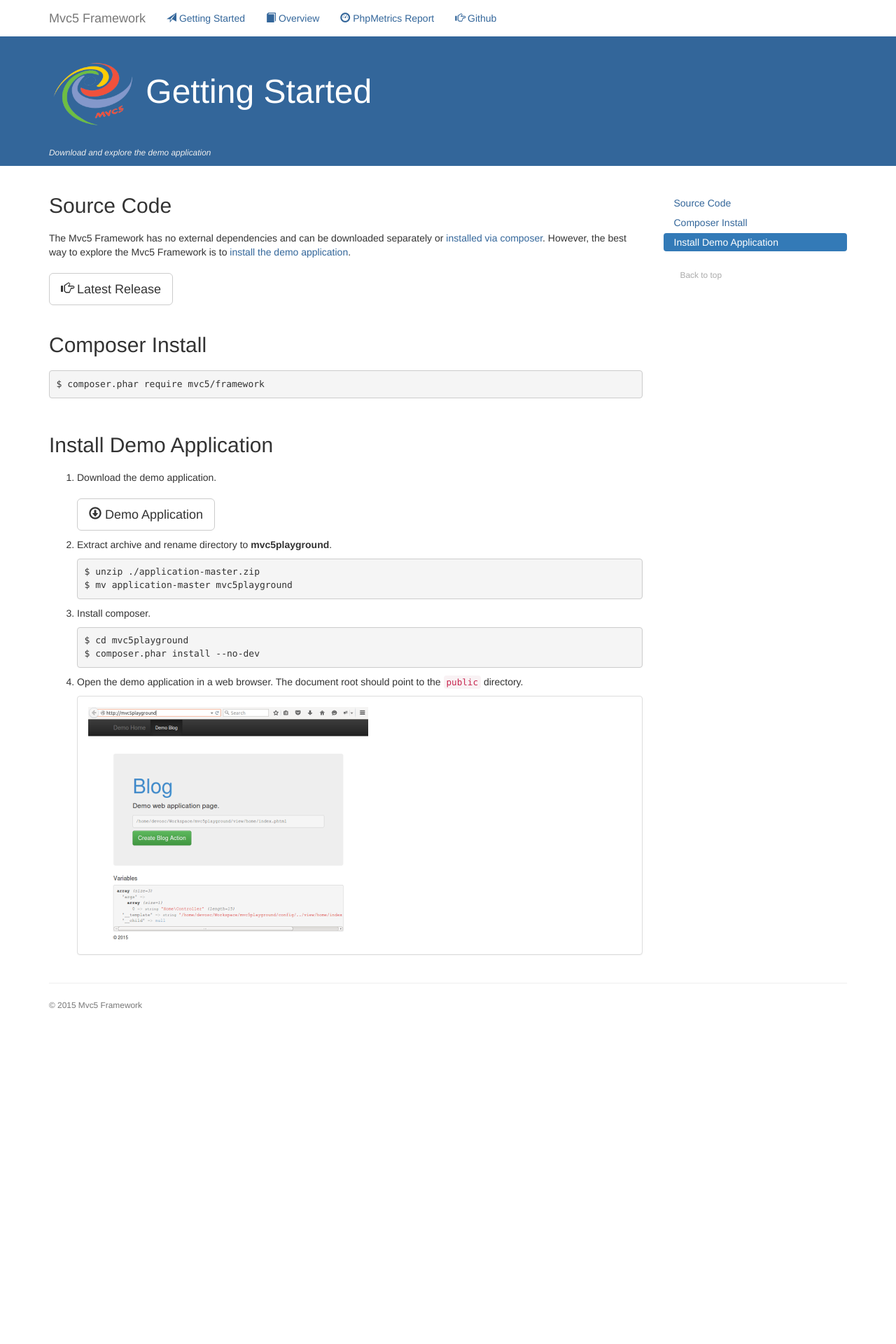
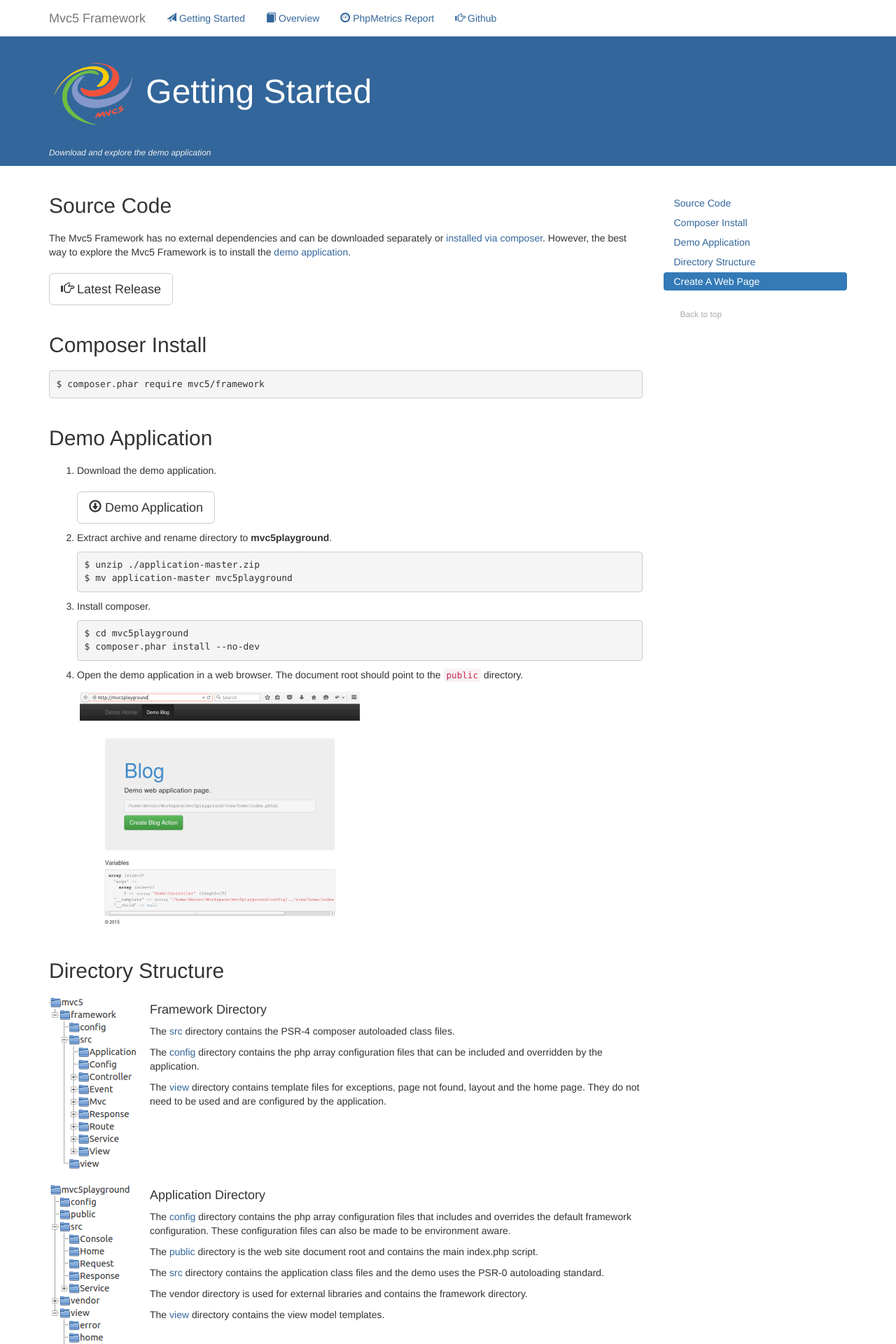
Before and after one commit to mvc5/mvc5.github.io, a Jekyll site: the page built from getting-started/index.md, in a window 1280 px wide. Shown: the top 1920 px of the page at 70% size. Built offline with Jekyll 4.4.1, drawn with Linux system fonts in a browser that asks for light colours; nearby versions of some CDN libraries; before the commit the page ends 1470 px from its top, so only the background shows below that; some of the changed text lies outside the part shown.

Commit message:
directory structure and create web page

```diff
--- /dev/null
+++ b/getting-started/composer-install.md
@@ -0,0 +1,2 @@
+## Composer Install
+<pre><code>$ composer.phar require mvc5/framework</code></pre>
--- /dev/null
+++ b/getting-started/create-a-web-page.md
@@ -0,0 +1,78 @@
+## Create A Web Page
+<p class="text-info">Copy and paste the example code into each new file.</p>
+<p style="margin-top:25px;"><a id="view-model"></a><b>1.</b> Create a new view model file in the <a href="https://github.com/mvc5/application/tree/master/src/Home">src/Home</a> directory named <a href="https://github.com/mvc5/application/tree/master/src/Home/Model.php">Model.php</a>.</p>
+<pre style="line-height:1"><code><?php
+
+namespace Home;
+
+use Mvc5\View\Model\Base;
+use Mvc5\View\Model\Plugin;
+use Mvc5\View\Model\ViewModel;
+use Mvc5\View\ViewPlugin;
+
+class Model
+    implements Plugin, ViewModel
+{
+    /**
+     *
+     */
+    use Base;
+    use ViewPlugin;
+
+    /**
+     *
+     */
+    const TEMPLATE_NAME = __DIR__ . '/../../view/home/index.phtml';
+}</code></pre>
+<p>The constant <code>TEMPLATE_NAME</code> can be used as the name or file path of the view model's associated template and it is assigned to the template variable within the <a href="https://github.com/mvc5/framework/blob/master/src/View/Model/Base.php#L21">constructor</a> when no <a href="https://github.com/mvc5/framework/blob/master/src/View/Model/Base.php#L21">constructor</a> argument is given. The template name or path can also be set with the <a href="https://github.com/mvc5/framework/blob/master/src/View/Model/Base.php#L66">template</a> method. Read more about <a href="/overview/#view-model-plugins">view model plugins</a>.</p>
+<p style="margin-top:25px;"><a id="controller"></a><b>2.</b> Create a new controller file in the <a href="https://github.com/mvc5/application/tree/master/src/Home">src/Home</a> directory named <a href="https://github.com/mvc5/application/blob/master/src/Home/Controller.php">Controller.php</a>.</p>
+<pre style="line-height:1"><code><?php
+
+namespace Home;
+
+class Controller
+{
+    /**
+     * @var Model
+     */
+    protected $model;
+
+    /**
+     * @param Model $model
+     */
+    public function __construct(Model $model)
+    {
+        $this->model = $model;
+    }
+
+    /**
+     * @return Model
+     */
+    public function __invoke()
+    {
+        $this->model->vars(['date' => date('m/d/Y')]);
+
+        return $this->model;
+    }
+}</code></pre>
+<p>When the system instantiates the controller and no model is passed to the constructor, the system will determine that it is a required parameter and will use <a href="/overview/#constructor-autowiring">constructor autowiring</a> to instantiate a new instance of the view model and pass it to the controller.</p>
+<p>In the above example, when the controller is invoked, it assigns the current date to the view model and returns it. The returned view model will then be the response model and is rendered prior to sending the response. Read more about the <a href="/overview/#model-view-controller">model view controller</a>.</p>
+<p style="margin-top:25px;"><a id="view-template"></a><b>3.</b> Create a new template file in the <a href="https://github.com/mvc5/application/tree/master/view/home">view/home</a> directory named <a href="https://github.com/mvc5/application/blob/master/view/home/index.phtml">index.phtml</a></p>
+<pre style="line-height:1"><code><?php
+
+  echo '&lt;h1&gt;' . $date . '&lt;/h1&gt;';
+
+</code></pre>
+<p>The variables assigned to a view model are available within the template as php variables, e.g <code>$date</code> or via the current object which is the view model, e.g. <code>$this->date</code>. Read more about <a href="/overview/#rendering-view-models">rendering view models</a>.</p>
+<p style="margin-top:25px;"><a id="route"></a><b>4.</b> Create a new route configuration file in the application <a href="https://github.com/mvc5/application/tree/master/config">config</a> directory named <a href="https://github.com/mvc5/application/blob/master/config/route.php">route.php</a></p>
+<pre style="line-height:1"><code><?php
+
+return [
+    'name'       => 'home',
+    'route'      => '/',
+    'controller' => 'Home\Controller'
+];</code></pre>
+<p>The above example is for the site home page, open the demo application in a web browser, it should show today's date. Read more about <a href="/overview/#routes">routes</a></p>
+<div class="thumbnail" style="border:none;">
+    <img style="margin-left:0;" src="/images/demo-home.png" width="400" height="113" title="Demo Home Page">
+</div>
--- /dev/null
+++ b/getting-started/demo-application.md
@@ -0,0 +1,23 @@
+## Demo Application
+<ol>
+    <li>
+        <p>Download the demo application.</p>
+        <p style="margin-top:20px;">
+            <a class="btn btn-default btn-lg" href="https://github.com/mvc5/application/archive/master.zip"><span class="glyphicon glyphicon-download"></span> Demo Application</a>
+        </p>
+    </li>
+    <li>
+        <p>Extract archive and rename directory to <b>mvc5playground</b>.</p>
+        <pre><code class="language-php">$ unzip ./application-master.zip<br>$ mv application-master mvc5playground</code></pre>
+    </li>
+    <li>
+        <p>Install composer.</p>
+        <pre><code class="language-php">$ cd mvc5playground<br>$ composer.phar install --no-dev</code></pre>
+    </li>
+    <li>
+        <p>Open the demo application in a web browser. The document root should point to the <code>public</code> directory.</p>
+        <div class="thumbnail" style="border:none;">
+            <img style="margin-left:0;" src="/images/mvc5playground.png" width="400" height="338" title="Mvc5 Demo Application">
+        </div>
+    </li>
+</ol>
--- /dev/null
+++ b/getting-started/directory-structure.md
@@ -0,0 +1,40 @@
+## Directory Structure
+<div class="media media-left-sm-collapse">
+  <div class="media-left">
+    <a href="#">
+      <img src="/images/framework-dir.png" width="134" height="250" alt="Directory Structure">
+    </a>
+  </div>
+  <div class="media-body">
+    <h4 id="framework-directory">Framework Directory</h4>
+    <p>The <a href="https://github.com/mvc5/framework/tree/master/src">src</a> directory contains the PSR-4 composer autoloaded class files.</p>
+    <p>The <a href="https://github.com/mvc5/framework/tree/master/config">config</a> directory contains the php array configuration files that can be included and overridden by the application.</p>
+    <p>The <a href="https://github.com/mvc5/framework/tree/master/view">view</a> directory contains template files for exceptions, page not found, layout and the home page. They do not need to be used and are configured by the application.</p>
+  </div>
+</div>
+<div class="media media-left-sm-collapse">
+  <div class="media-left">
+    <a href="#">
+      <img src="/images/application-dir.png" width="134" height="250" alt="Directory Structure">
+    </a>
+  </div>
+  <div class="media-body">
+  <h4 id="application-directory">Application Directory</h4>
+    <p>The <a href="https://github.com/mvc5/application/tree/master/config">config</a> directory contains the php array configuration files that includes and overrides the default framework configuration. These configuration files can also be made to be environment aware.</p>
+    <p>The <a href="https://github.com/mvc5/application/tree/master/public">public</a> directory is the web site document root and contains the main index.php script.</p>
+    <p>The <a href="https://github.com/mvc5/application/tree/master/src">src</a> directory contains the application class files and the demo uses the PSR-0 autoloading standard.</p>
+    <p>The vendor directory is used for external libraries and contains the framework directory.</p>
+    <p>The <a href="https://github.com/mvc5/application/tree/master/view">view</a> directory contains the view model templates.</p>
+  </div>
+</div>
+<style type="text/css">
+@media (max-width: 360px) {
+  .media-left-sm-collapse .media-left {
+    display:none;
+  }
+
+  .media-left-sm-collapse .media-body {
+    width:100%;
+  }
+}
+</style>
--- a/getting-started/index.md
+++ b/getting-started/index.md
@@ -4,38 +4,8 @@
 tagline: Download and explore the demo application
 scrollspy: sidebar
 ---
-## Source Code
-<p>The Mvc5 Framework has no external dependencies and can be downloaded separately or <a href="#composer-install">installed via composer</a>. However, the best way to explore the Mvc5 Framework is to <a href="#install-demo-application">install the demo application</a>.</p>
-<p style="margin-top:20px;">
-    <a class="btn btn-default btn-lg" href="https://github.com/mvc5/framework/releases/latest"><span class="glyphicon glyphicon-hand-right"></span> Latest Release</a>
-</p>
-
-## Composer Install
-<pre><code>$ composer.phar require mvc5/framework</code></pre>
-<div class="clearfix"></div>
-
-## Install Demo Application
-<ol>
-    <li>
-        <p>Download the demo application.</p>
-        <p style="margin-top:20px;">
-            <a class="btn btn-default btn-lg" href="https://github.com/mvc5/application/archive/master.zip"><span class="glyphicon glyphicon-download"></span> Demo Application</a>
-        </p>
-    </li>
-    <li>
-        <p>Extract archive and rename directory to <b>mvc5playground</b>.</p>
-        <pre><code class="language-php">$ unzip ./application-master.zip<br>$ mv application-master mvc5playground</code></pre>
-    </li>
-    <li>
-        <p>Install composer.</p>
-        <pre><code class="language-php">$ cd mvc5playground<br>$ composer.phar install --no-dev</code></pre>
-    </li>
-    <li>
-        <p>Open the demo application in a web browser. The document root should point to the <code>public</code> directory.</p>
-        <div class="panel panel-default">
-            <div class="panel-body">
-                <img src="/images/mvc5playground.png" width="400" height="338" title="Mvc5 Demo Application">
-            </div>
-        </div>
-    </li>
-</ol>
+{% include_relative source-code.md %}
+{% include_relative composer-install.md %}
+{% include_relative demo-application.md %}
+{% include_relative directory-structure.md %}
+{% include_relative create-a-web-page.md %}
--- a/getting-started/sidebar.md
+++ b/getting-started/sidebar.md
@@ -2,7 +2,9 @@
     <ul class="nav nav-pills nav-stacked">
         <li role="presentation"><a href="#source-code">Source Code</a></li>
         <li role="presentation"><a href="#composer-install">Composer Install</a></li>
-        <li role="presentation"><a href="#install-demo-application">Install Demo Application</a></li>
+        <li role="presentation"><a href="#demo-application">Demo Application</a></li>
+        <li role="presentation"><a href="#directory-structure">Directory Structure</a></li>
+        <li role="presentation"><a href="#create-a-web-page">Create A Web Page</a></li>
         <li role="presentation">
             <ul class="nav nav-pills nav-stacked" style="margin-top:20px;">
                 <li role="presentation"><a href="#"><small style="color:#aaa;">Back to top</small></a></li>
--- /dev/null
+++ b/getting-started/source-code.md
@@ -0,0 +1,5 @@
+## Source Code
+<p>The Mvc5 Framework has no external dependencies and can be downloaded separately or <a href="#composer-install">installed via composer</a>. However, the best way to explore the Mvc5 Framework is to install the <a href="#demo-application">demo application</a>.</p>
+<p style="margin-top:20px;">
+    <a class="btn btn-default btn-lg" href="https://github.com/mvc5/framework/releases/latest"><span class="glyphicon glyphicon-hand-right"></span> Latest Release</a>
+</p>
```
Also changed, not shown: images/application-dir.png (added), images/demo-home.png (added), images/framework-dir.png (added).
